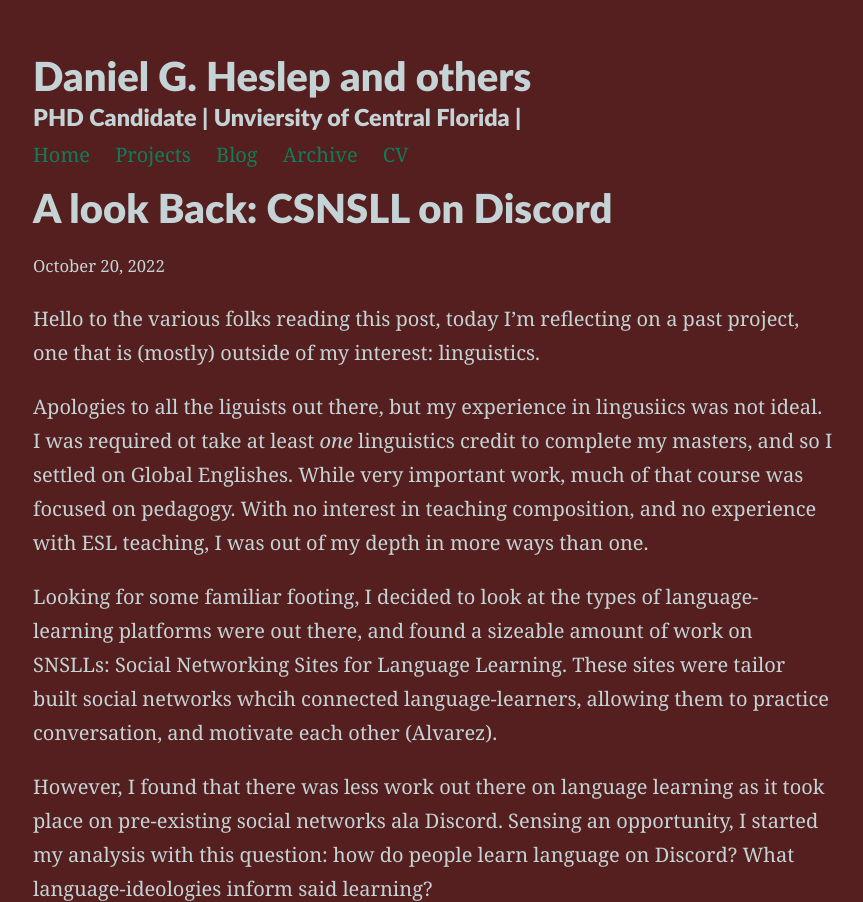
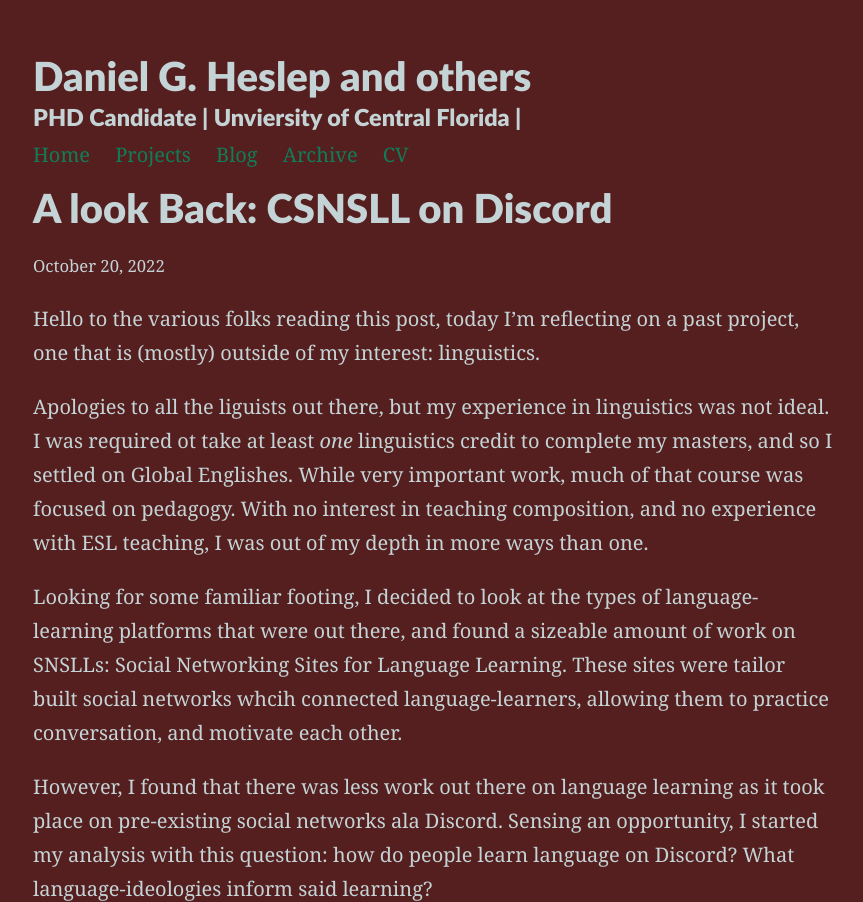
Before and after one commit to CreativeKenning/gradsitedemo, a Jekyll site: the page built from _posts/2022-10-20-post.md, in a window 1280 px wide, cut to the strip 0-902 px from the top of the page. Shown: the whole strip, without its empty margins (207-1070 px from the left). Built offline with Jekyll 4.4.1, drawn with Linux system fonts in a browser that asks for light colours; nearby versions of some CDN libraries; some of the changed text lies outside the part shown.

Commit message:
Txt edits

```diff
--- a/_posts/2022-10-20-post.md
+++ b/_posts/2022-10-20-post.md
@@ -5,13 +5,13 @@ title: "A look Back: CSNSLL on Discord"
 
 Hello to the various folks reading this post, today I'm reflecting on a past project, one that is (mostly) outside of my interest: linguistics.
 
-Apologies to all the liguists out there, but my experience in lingusiics was not ideal. I was required ot take at least *one* linguistics credit to complete my masters, and so I settled on Global Englishes. While very important work, much of that course was focused on pedagogy. With no interest in teaching composition, and no experience with ESL teaching, I was out of my depth in more ways than one.
+Apologies to all the liguists out there, but my experience in linguistics was not ideal. I was required ot take at least *one* linguistics credit to complete my masters, and so I settled on Global Englishes. While very important work, much of that course was focused on pedagogy. With no interest in teaching composition, and no experience with ESL teaching, I was out of my depth in more ways than one.
 
-Looking for some familiar footing, I decided to look at the types of language-learning platforms were out there, and found a sizeable amount of work on SNSLLs: Social Networking Sites for Language Learning. These sites were tailor built social networks whcih connected language-learners, allowing them to practice conversation, and motivate each other (Alvarez).
+Looking for some familiar footing, I decided to look at the types of language-learning platforms that were out there, and found a sizeable amount of work on SNSLLs: Social Networking Sites for Language Learning. These sites were tailor built social networks whcih connected language-learners, allowing them to practice conversation, and motivate each other.
 
 However, I found that there was less work out there on language learning as it took place on pre-existing social networks ala Discord. Sensing an opportunity, I started my analysis with this question: how do people learn language on Discord? What language-ideologies inform said learning?
 
-I began by scraping the first 10 apges of language-learning community advertisements on the third-party site disboard, and analyzing the community-made interfaces and affordances therein. (If you're interested in this scraper, check out the ![D/ARC!](https://darcmode.org/)) On the recommendation of the professor, I narrowed my analysis to the communities themselves.
+I began by scraping the first 10 apges of language-learning community advertisements on the third-party site disboard, and analyzing the community-made interfaces and affordances therein. (If you're interested in this scraper, check out the ![D/ARC!](https://darcmode.org/)) However, on the recommendation of the professor, I narrowed my analysis to the communities themselves.
 
 So, the challenge for me was to connect Global Englishes to my work on Discord. Luckily, after some cursory searching, I found that there was an active series of Discord servers dedicated to teaching English as a second language. And, not suprisingly, in the largest of these servers, Native-speakers were given authority in their community, through multiple interface/affordance design choices.
 
```
